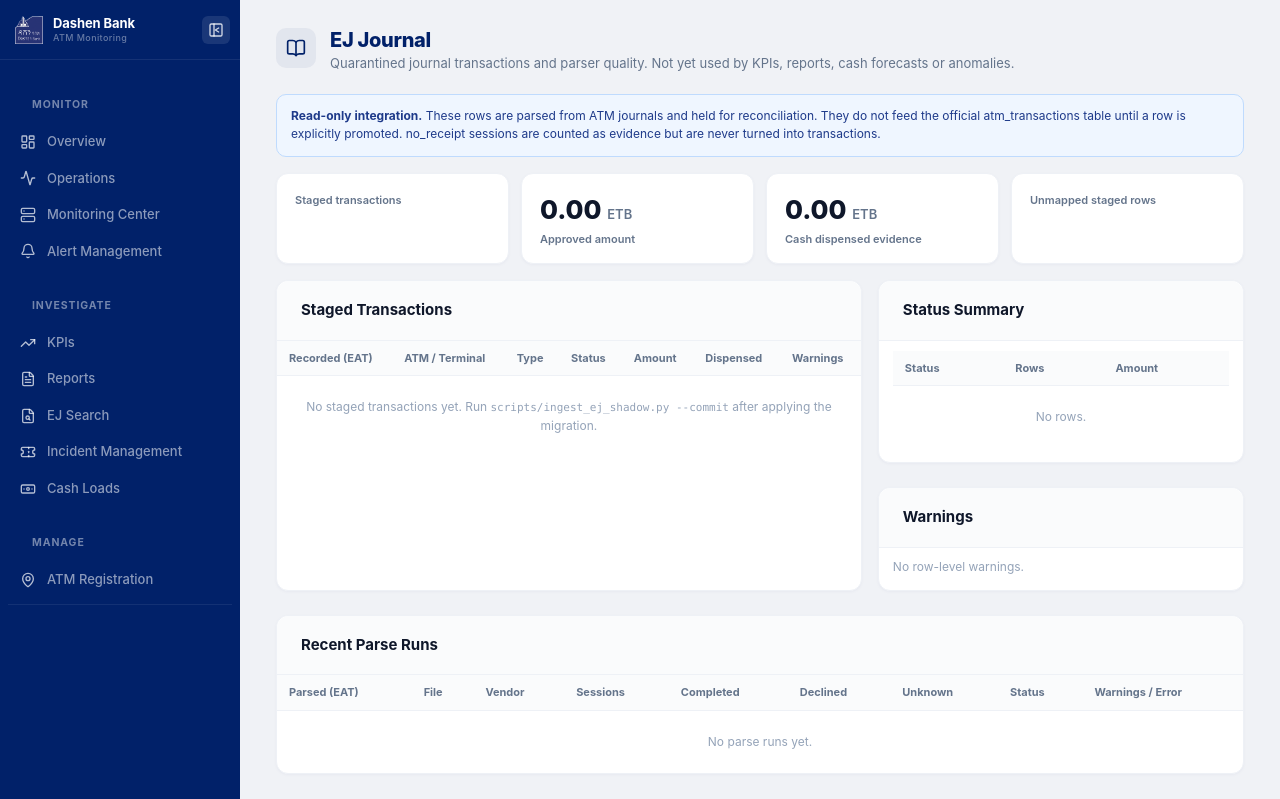
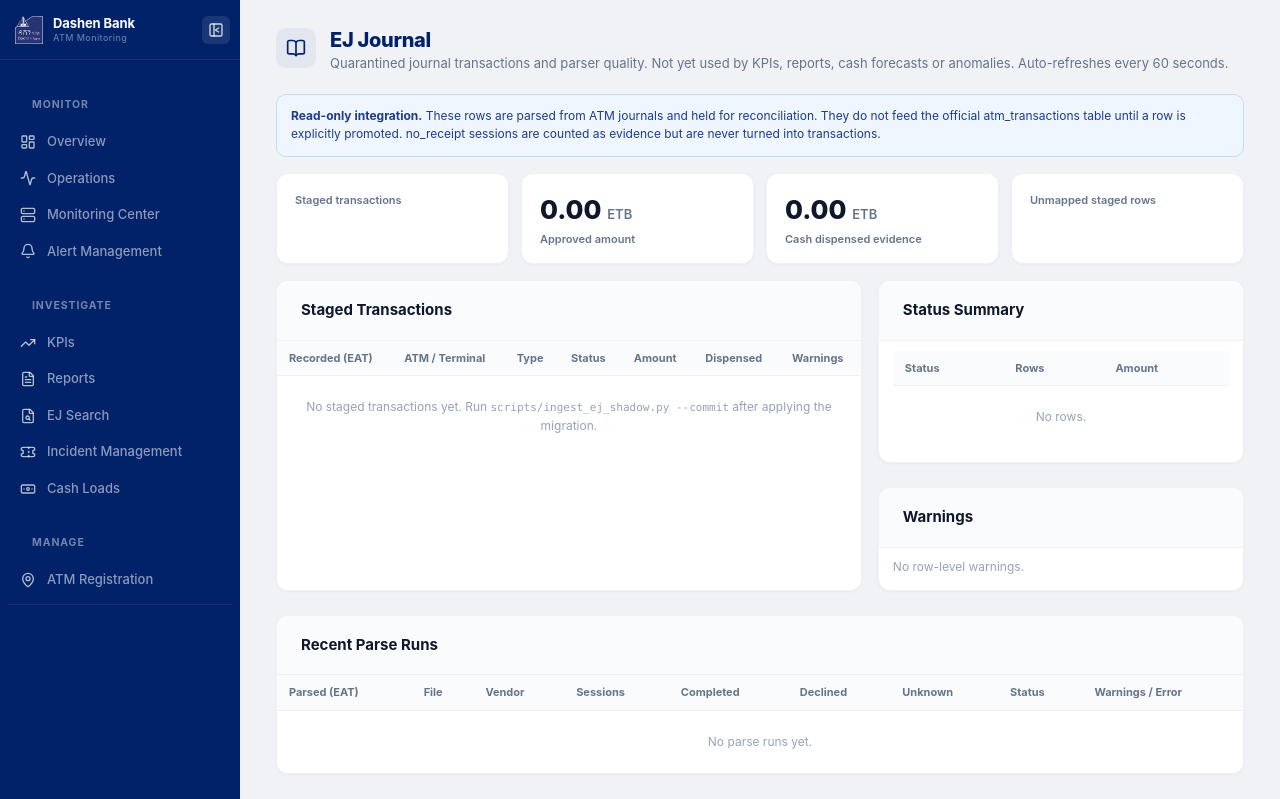
Before and after one commit to teddyhabtamu/Dashen-Bank-ATM-monitoring-system, a Python web app: template report-portal/templates/ej_journal.html in a window 1280 px wide. Shown: the top 799 px of the page. Run offline with Jinja, Linux system fonts and the light colour scheme; the template is opened without the code that fills it, so the values that code supplies are empty; some web fonts are replaced.

Commit message:
Automate EJ staging refresh and cron install
The EJ Journal page now reloads every 60 seconds. Add an idempotent installer for the ingestion cron entry so the cron is installed with a command instead of hand-editing crontab; it backs up the current crontab, replaces its marked entry, and supports --remove.

```diff
--- a/report-portal/templates/ej_journal.html
+++ b/report-portal/templates/ej_journal.html
@@ -34,7 +34,7 @@
   <div class="page-header-icon"><i data-lucide="book-open"></i></div>
   <div>
     <h1 class="page-title">EJ Journal</h1>
-    <p class="page-subtitle">Quarantined journal transactions and parser quality. Not yet used by KPIs, reports, cash forecasts or anomalies.</p>
+    <p class="page-subtitle">Quarantined journal transactions and parser quality. Not yet used by KPIs, reports, cash forecasts or anomalies. Auto-refreshes every 60 seconds.</p>
   </div>
 </div>
 <div class="page-content">
@@ -154,3 +154,9 @@
 
 </div>
 {% endblock %}
+
+{% block extra_scripts %}
+<script>
+  window.setTimeout(function () { window.location.reload(); }, 60000);
+</script>
+{% endblock %}
```
Also changed, not shown: 1 other file.
